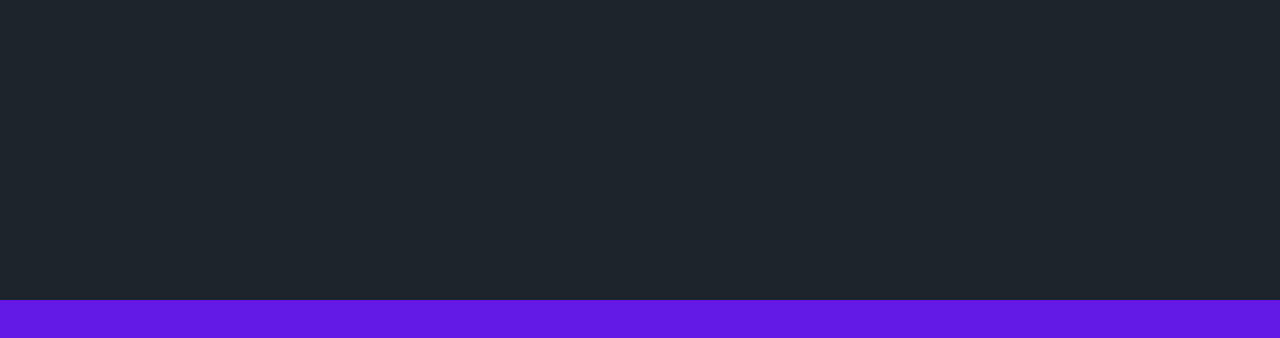
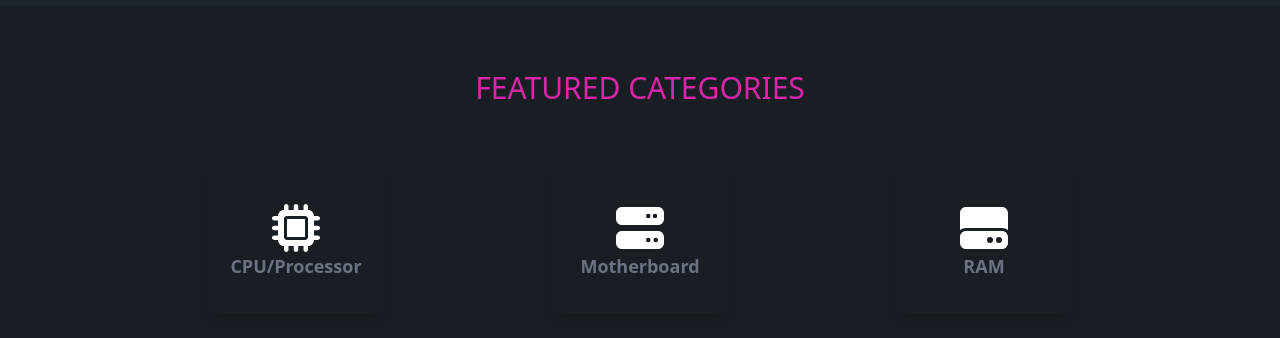
Before and after one commit to abir14016/dream-tech, a Next.js app: page / in a window 1280 px wide. Shown: the part 600-938 px from the top of the page. Built offline with nearby package versions, Linux system fonts and the light colour scheme; no server answers.

Commit message:
featured category done

```diff
--- /dev/null
+++ b/src/components/ui/FeaturedCategories.js
@@ -0,0 +1,58 @@
+import { faMicrochip, faBolt, faMemory, faDisplay, faHardDrive, faServer } from "@fortawesome/free-solid-svg-icons";
+import FeaturedCategory from './FeaturedCategory';
+
+const FeaturedCategories = () => {
+    const categories = [
+        {
+            id: 1,
+            title: "CPU/Processor",
+            bgColor: "pink-300",
+            icon: faMicrochip
+        },
+        {
+            id: 2,
+            title: "Motherboard",
+            bgColor: "indigo-300",
+            icon: faServer
+        },
+        {
+            id: 3,
+            title: "RAM",
+            bgColor: "yellow-300",
+            icon: faHardDrive
+        },
+        {
+            id: 4,
+            title: "Power Supply Unit",
+            bgColor: "blue-300",
+            icon: faBolt
+        },
+        {
+            id: 5,
+            title: "Storage Device",
+            bgColor: "green-300",
+            icon: faMemory
+        },
+        {
+            id: 6,
+            title: "Monitor",
+            bgColor: "orange-300",
+            icon: faDisplay
+        },
+    ]
+    return (
+        <div className="bg-base-200 py-5 md:py-10 lg:py-16">
+            <h2 className=' uppercase text-xl md:text-3xl text-secondary text-center mb-5 md:mb-10 lg:mb-16'>Featured Categories</h2>
+            <div className='grid sm:grid-cols-1 md:grid-cols-2 lg:grid-cols-3 px-5 md:px-16 lg:px-36 gap-10'>
+                {
+                    categories.map((category) => <FeaturedCategory
+                        key={category.id}
+                        category={category}
+                    ></FeaturedCategory>)
+                }
+            </div>
+        </div>
+    );
+};
+
+export default FeaturedCategories;
--- /dev/null
+++ b/src/components/ui/FeaturedCategory.js
@@ -0,0 +1,23 @@
+import { FontAwesomeIcon } from '@fortawesome/react-fontawesome';
+import Link from 'next/link';
+import React from 'react';
+
+const FeaturedCategory = ({ category }) => {
+    const { title, bgColor, icon } = category;
+    return (
+        <Link href="/" className='md:px-16 lg-px24'>
+            <div className={`bg-${bgColor} shadow-lg rounded-lg h-36 flex justify-center items-center group hover:opacity-70`}>
+                <div>
+                    <div className='flex justify-center'>
+                        <FontAwesomeIcon className='text-5xl font-extrabold text-white group-hover:text-secondary' icon={icon} />
+                    </div>
+                    <div>
+                        <h2 className='text-center text-lg font-semibold text-gray-500 group-hover:text-primary'>{title}</h2>
+                    </div>
+                </div>
+            </div>
+        </Link>
+    );
+};
+
+export default FeaturedCategory;
--- a/src/components/ui/FeaturedProduct.js
+++ b/src/components/ui/FeaturedProduct.js
@@ -36,7 +36,7 @@ const FeaturedProduct = ({ featuredProduct }) => {
                     {Array.from({ length: 5 }, (_, index) => (
                         <FontAwesomeIcon
                             key={index}
-                            className={`text-${index < filledStars ? 'secondary' : 'primary'}`}
+                            className={`text-${index < filledStars ? 'secondary' : ''}`}
                             icon={faStar}
                         />
                     ))}
--- a/src/pages/index.js
+++ b/src/pages/index.js
@@ -1,4 +1,5 @@
 import Banner from "@/components/ui/Banner";
+import FeaturedCategories from "@/components/ui/FeaturedCategories";
 import FeaturedProducts from "@/components/ui/FeaturedProducts";
 
 const HomePage = () => {
@@ -6,6 +7,7 @@ const HomePage = () => {
     <div className='min-h-screen'>
       <Banner />
       <FeaturedProducts />
+      <FeaturedCategories />
     </div>
   );
 };
```
